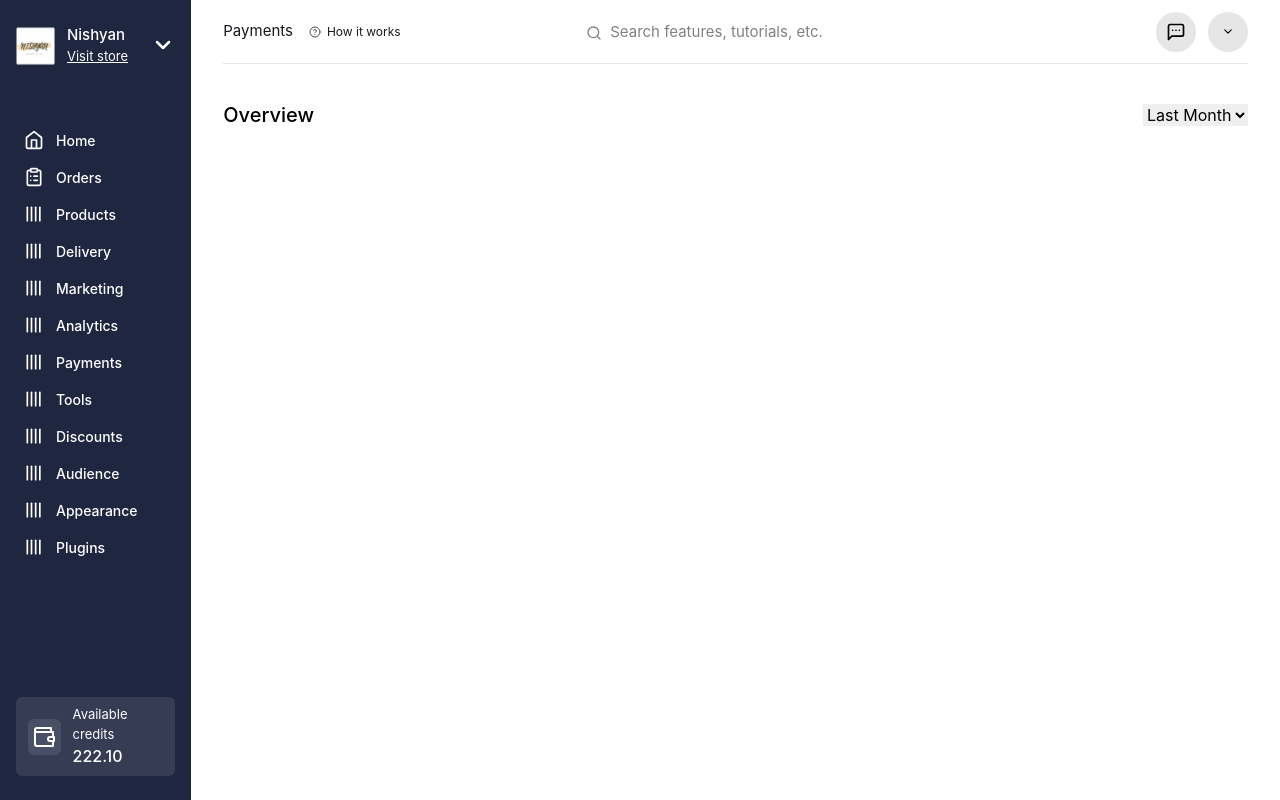
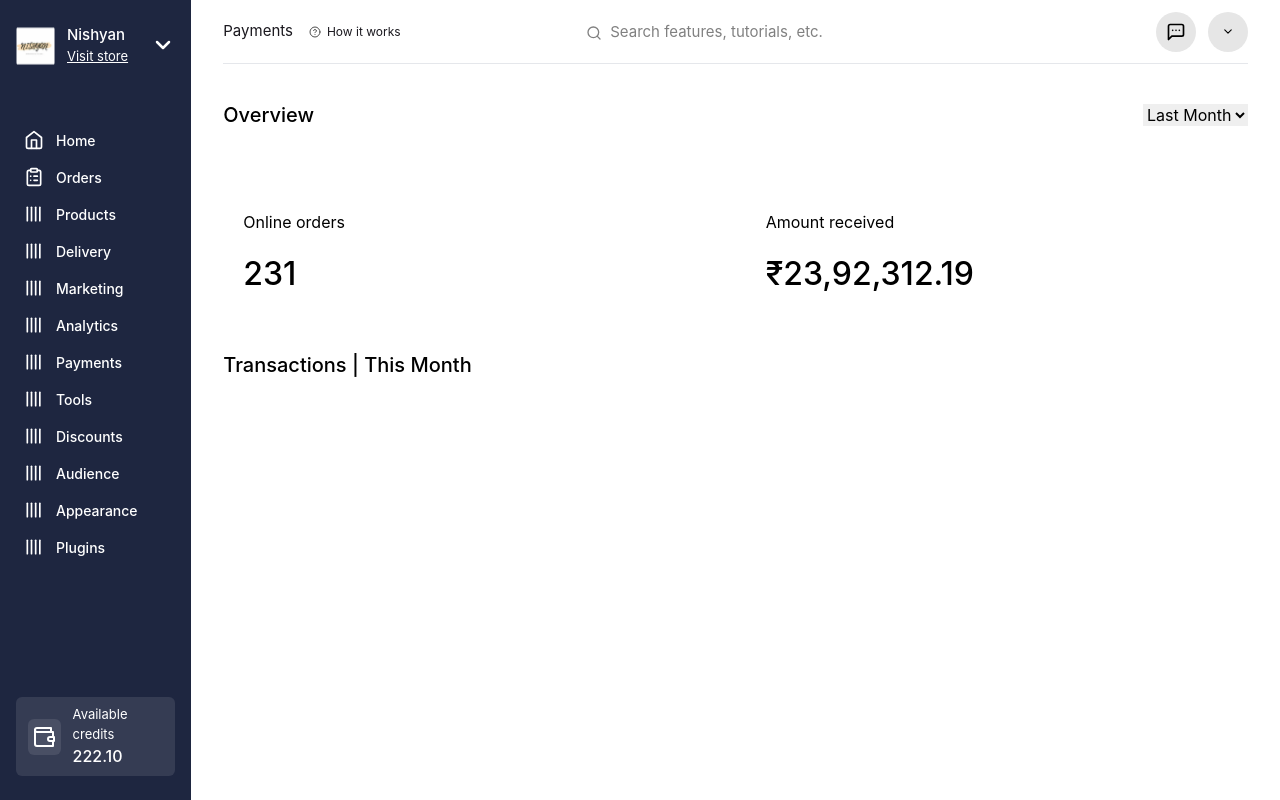
Before and after one commit to avsssai/dukaan-challenge, a React (Vite) app: page / in a window 1280 px wide. Built offline with nearby package versions, Linux system fonts and the light colour scheme.

Commit message:
section todo

```diff
--- a/src/App.tsx
+++ b/src/App.tsx
@@ -6,6 +6,7 @@ import {
 } from "lucide-react";
 import Tab from "./components/Tab";
 import { Icons } from "./utils/Icons";
+import InfoCard from "./components/InfoCard";
 
 function App() {
 	return (
@@ -93,7 +94,7 @@ function App() {
 						</div>
 					</div>
 				</header>
-				<div className='py-9 flex items-center'>
+				<div className='py-9 flex items-center mb-6'>
 					<h2 className='font-medium text-headingTwo mr-auto'>
 						Overview
 					</h2>
@@ -103,6 +104,15 @@ function App() {
 						<option value='Last-Week'>Last Week</option>
 					</select>
 				</div>
+				<div className='flex gap-5 mb-8'>
+					<InfoCard title='Online orders' info='231' />
+					<InfoCard title='Amount received' info='₹23,92,312.19' />
+				</div>
+				<div>
+					<h2 className='text-headingTwo font-medium'>
+						Transactions | This Month
+					</h2>
+				</div>
 			</section>
 		</div>
 	);
--- /dev/null
+++ b/src/components/InfoCard.tsx
@@ -0,0 +1,14 @@
+export default function InfoCard({
+	title,
+	info,
+}: {
+	title: string;
+	info: string;
+}) {
+	return (
+		<div className='flex-1 p-5'>
+			<h4 className='text-regular mb-[16px]'>{title}</h4>
+			<p className='font-medium text-headingOne'>{info}</p>
+		</div>
+	);
+}
--- a/tailwind.config.js
+++ b/tailwind.config.js
@@ -21,6 +21,7 @@ export default {
 				normal: "14px",
 				subBody: "13px",
 				subTitle: "16px",
+				regular: "16px",
 				body: "15px",
 				caption: "12px",
 				headingTwo: "20px",
```
